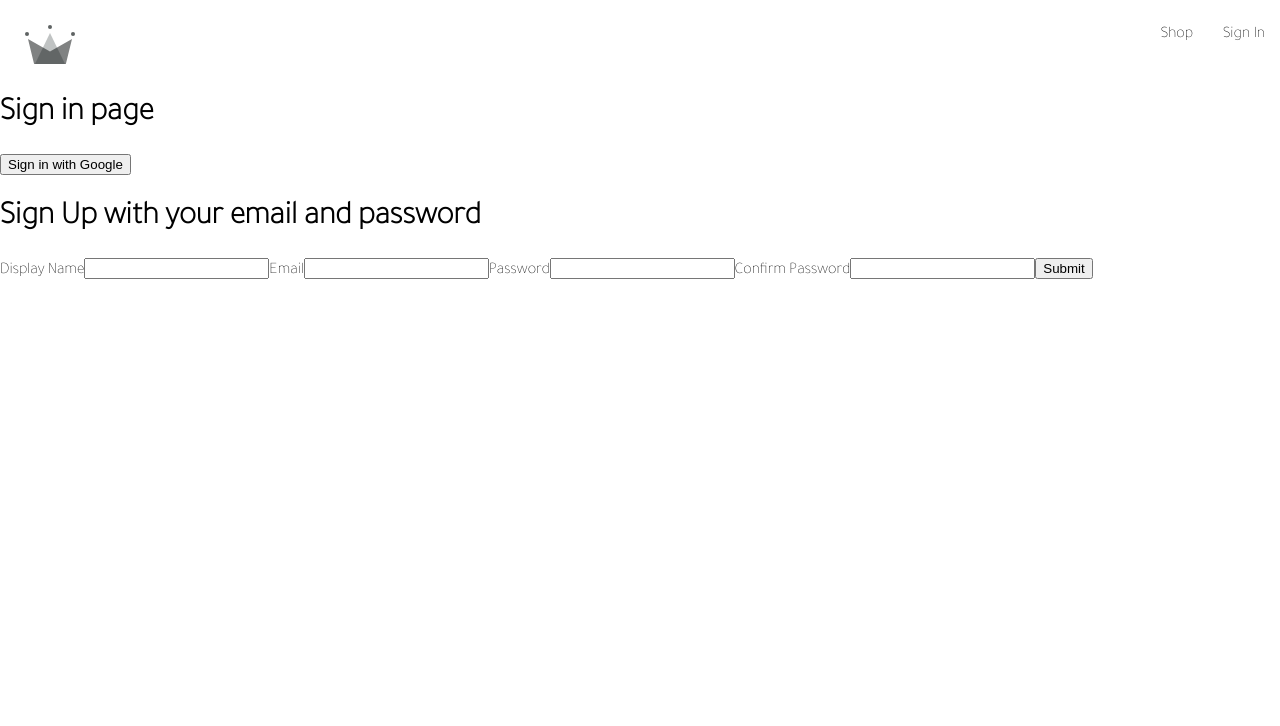
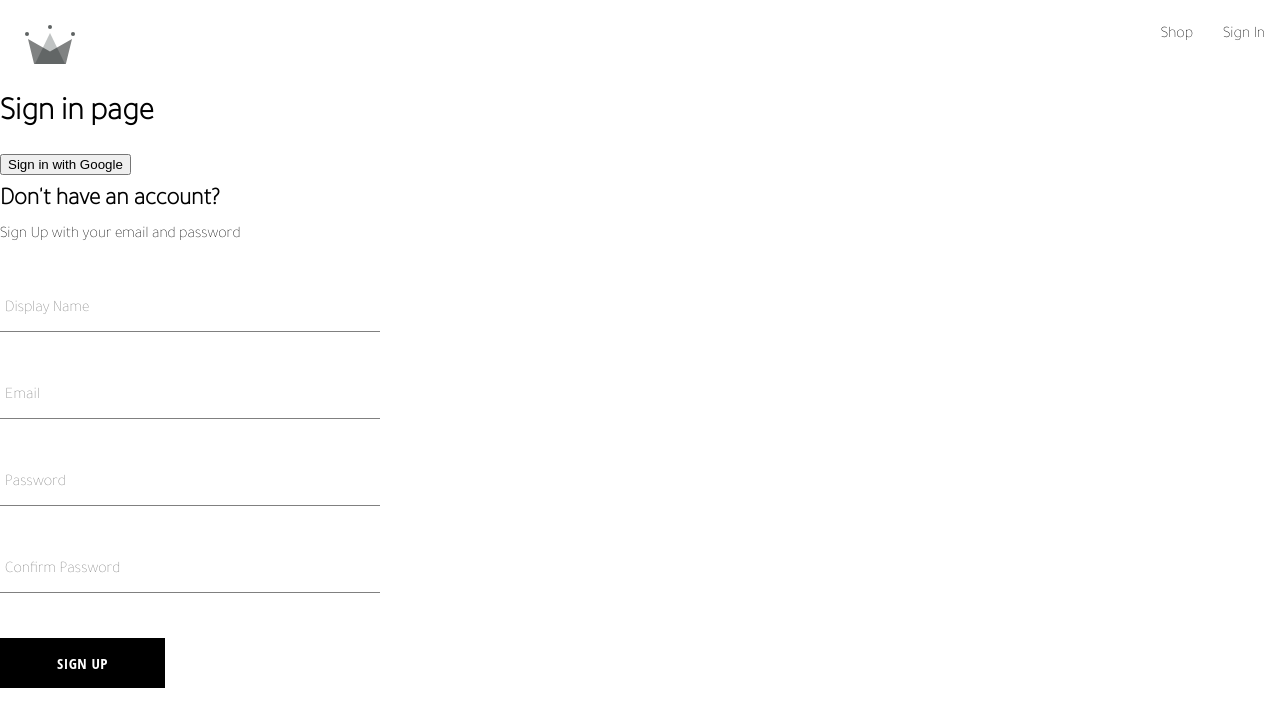
Before and after one commit to blakewright1/crwn-clothing-capstone, a React (Create React App) app: page /signin in a window 1280 px wide. Shown: the top 726 px of the page. Built offline with nearby package versions, Linux system fonts and the light colour scheme; the HTML template or start-up script is replaced by a standard one.

Commit message:
create sign up and button components

```diff
--- /dev/null
+++ b/src/components/button/button.component.jsx
@@ -0,0 +1,21 @@
+import './button.styles.scss'
+
+const BUTTON_TYPE_CLASSES = {
+    google: 'google-sign-in',
+    inverted: 'inverted'
+}
+
+const Button = ({ children, buttonType, ...otherProps }) => {
+    return (
+        <button
+            className={`button-container ${BUTTON_TYPE_CLASSES[buttonType]}`}
+            {...otherProps}
+        >
+            {children}
+        </button>
+
+
+    );
+}
+
+export default Button;
--- /dev/null
+++ b/src/components/button/button.styles.scss
@@ -0,0 +1,46 @@
+.button-container {
+    min-width: 165px;
+    width: auto;
+    height: 50px;
+    letter-spacing: 0.5px;
+    line-height: 50px;
+    padding: 0 35px 0 35px;
+    font-size: 15px;
+    background-color: black;
+    color: white;
+    text-transform: uppercase;
+    font-family: 'Open Sans Condensed';
+    font-weight: bolder;
+    border: none;
+    cursor: pointer;
+    display: flex;
+    justify-content: center;
+
+    &:hover {
+        background-color: white;
+        color: black;
+        border: 1px solid black;
+    }
+
+    &.google-sign-in {
+        background-color: #4285f4;
+        color: white;
+
+        &:hover {
+            background-color: #357ae8;
+            border: none;
+        }
+    }
+
+    &.inverted {
+        background-color: white;
+        color: black;
+        border: 1px solid black;
+
+        &:hover {
+            background-color: black;
+            color: white;
+            border: none;
+        }
+    }
+}
--- /dev/null
+++ b/src/components/form-input/form-input.component.jsx
@@ -0,0 +1,15 @@
+import { Component } from "react";
+import './form-input.styles.scss'
+
+const FormInput = ({ label, ...inputProps }) => {
+    return (
+        <div className="group">
+            <input className="form-input" {...inputProps} />
+            {label && (
+                <label className={`${inputProps.value.length ? 'shrink' : ''} form-input-label`}>{label}</label>
+            )}
+        </div>
+    )
+};
+
+export default FormInput;
--- /dev/null
+++ b/src/components/form-input/form-input.styles.scss
@@ -0,0 +1,54 @@
+$sub-color: grey;
+$main-color: black;
+
+@mixin shrinkLabel {
+    top: -14px;
+    font-size: 12px;
+    color: $main-color;
+}
+
+.group {
+    position: relative;
+    margin: 45px 0;
+
+    .form-input {
+        background: none;
+        background-color: white;
+        color: $sub-color;
+        font-size: 18px;
+        padding: 10px 10px 10px 5px;
+        display: block;
+        width: 100%;
+        border: none;
+        border-radius: 0;
+        border-bottom: 1px solid $sub-color;
+        margin: 25px 0;
+
+        &:focus {
+            outline: none;
+        }
+
+        &:focus~.form-input-label {
+            @include shrinkLabel();
+        }
+    }
+
+    input[type='password'] {
+        letter-spacing: 0.3em;
+    }
+
+    .form-input-label {
+        color: $sub-color;
+        font-size: 16px;
+        font-weight: normal;
+        position: absolute;
+        pointer-events: none;
+        left: 5px;
+        top: 10px;
+        transition: 300ms ease all;
+
+        &.shrink {
+            @include shrinkLabel();
+        }
+    }
+}
--- a/src/components/sign-up/sign-up.component.jsx
+++ b/src/components/sign-up/sign-up.component.jsx
@@ -1,6 +1,11 @@
 import { useState } from "react";
 
 import { createAuthUserWithEmailAndPassword, createUserDocumentFromAuth } from "../../utils/firebase/firebase.utils";
+
+import FormInput from '../form-input/form-input.component'
+import Button from "../button/button.component";
+
+import './sign-up.styles.scss'
 
 const defaultFormValues = {
     displayName: '',
@@ -48,22 +53,46 @@
     };
 
     return (
-        <div>
-            <h1>Sign Up with your email and password</h1>
+        <div className="sign-up-container">
+            <h2>Don't have an account?</h2>
+            <span>Sign Up with your email and password</span>
             <form onSubmit={handleSubmit}>
-                <label>Display Name</label>
-                <input type="text" required onChange={handleChange} name="displayName" value={displayName} />
+                <FormInput
+                    label="Display Name"
+                    required
+                    onChange={handleChange}
+                    name="displayName"
+                    value={displayName}
+                />
 
-                <label>Email</label>
-                <input type="email" required onChange={handleChange} name="email" value={email} />
+                <FormInput
+                    label="Email"
+                    type="email"
+                    required
+                    onChange={handleChange}
+                    name="email"
+                    value={email}
+                />
 
-                <label>Password</label>
-                <input type="password" required onChange={handleChange} name="password" value={password} />
+                <FormInput
+                    label="Password"
+                    type="password"
+                    required
+                    onChange={handleChange}
+                    name="password"
+                    value={password}
+                />
 
-                <label>Confirm Password</label>
-                <input type="password" required onChange={handleChange} name="confirmPassword" value={confirmPassword} />
+                <FormInput
+                    label="Confirm Password"
+                    type="password"
+                    required
+                    onChange={handleChange}
+                    name="confirmPassword"
+                    value={confirmPassword}
+                />
 
-                <button type="submit">Submit</button>
+                <Button type='submit'>Sign Up</Button>
             </form>
         </div>
     )
--- /dev/null
+++ b/src/components/sign-up/sign-up.styles.scss
@@ -0,0 +1,9 @@
+.sign-up-container {
+    display: flex;
+    flex-direction: column;
+    width: 380px;
+
+    h2 {
+        margin: 10px 0;
+    }
+}
```
